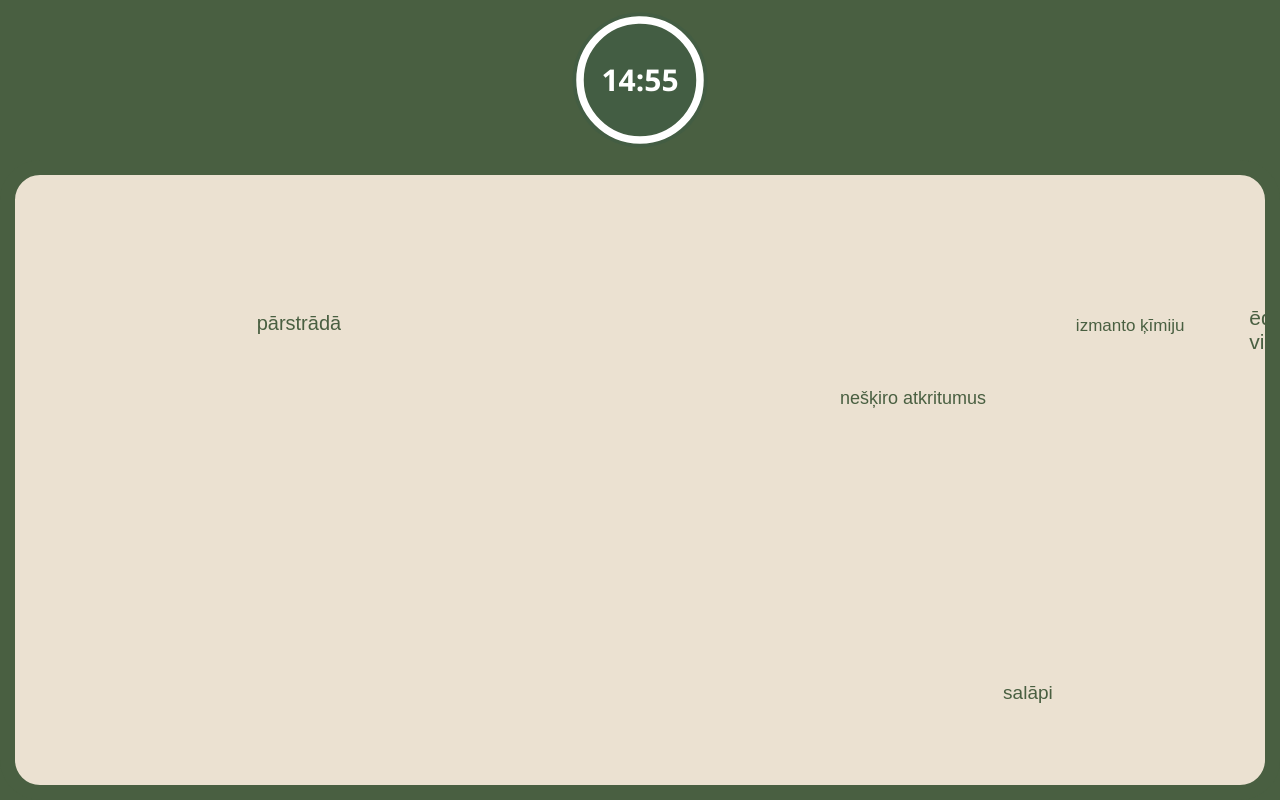
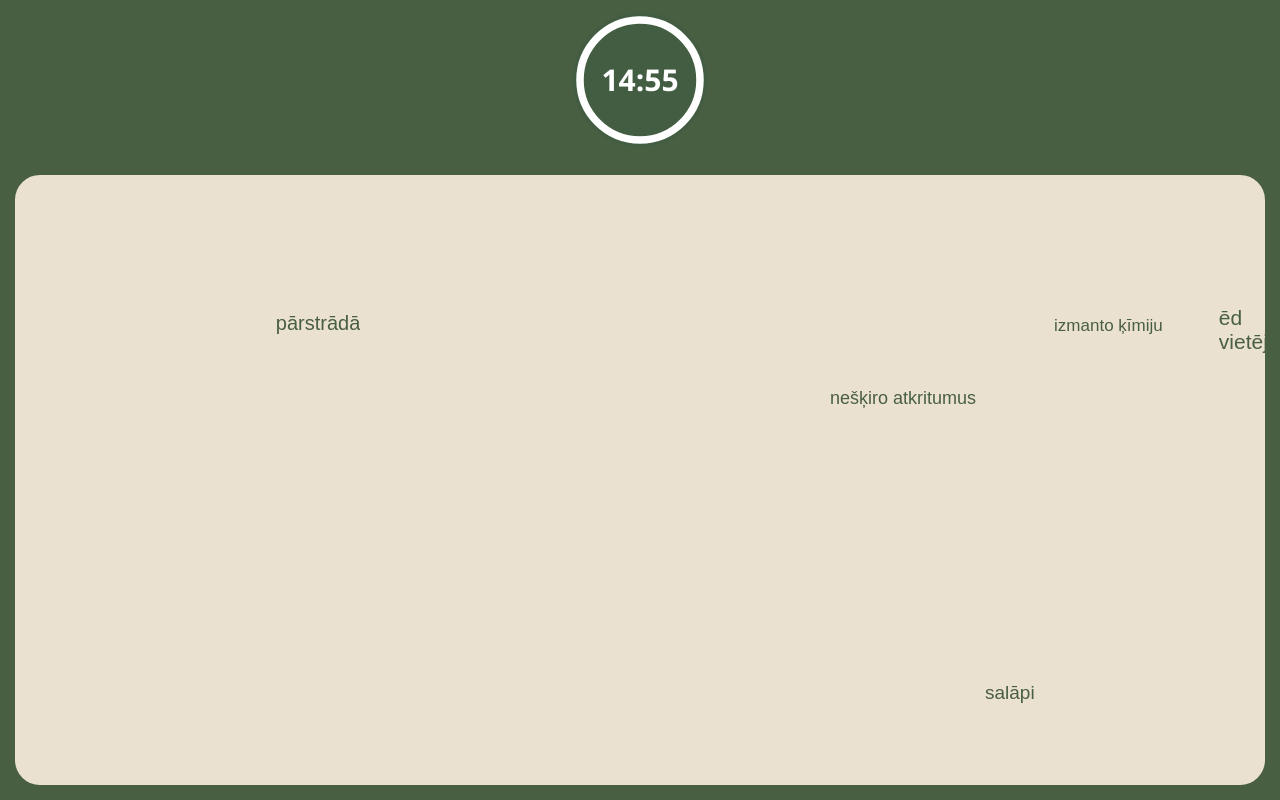
Before and after one commit to Devkeycrap/iegriez-pasauli, a Next.js app: page /game in a window 1280 px wide. Built offline with nearby package versions, Linux system fonts and the light colour scheme.

Commit message:
Merge branch 'mechanics' of https://github.com/Devkeycrap/iegriez-pasauli-entry into stage4

```diff
--- a/components/Words.component.tsx
+++ b/components/Words.component.tsx
@@ -82,7 +82,6 @@ export default class Words extends Component<MapProps> {
     }
 
     render() {
-        // Make sure the map loads with ssr set to false
         if (!this.state.inBrowser) {                                                        // Make sure if component loads in NoSSR mode
             return null;                                                                    // if doesnt, return null
         }
@@ -96,8 +95,10 @@ export default class Words extends Component<MapProps> {
             setInterval(() => setInterval(() => this.props.setStage(5), 6000), 5000);                       // 5s + 5s timer + 1s(for discreptencies), after goes to endscreen
         }, 5000);                                                                                           // final timer sum: 15s + 1s(for discreptencies)
 
-        return (
-            <div className={styles.backdrop} id="board" onClick={(e) => this.clickEvent(e)}/>                   // Return/Render our game canvas
-        )
+        return (                                                                            // Return html objects to be rendered
+            <div className={styles.backdrop} onClick={(e) => this.clickEvent(e)}>
+                <div className={styles.canvas} id="board"/>
+            </div>
+        )                                                                                   // /Return html objects to be rendered
     }
 }
--- a/styles/words.module.scss
+++ b/styles/words.module.scss
@@ -7,3 +7,10 @@
     height: 100%;
     width: 100%;
 }
+
+.canvas {
+    position: relative;
+    margin: 0 auto;
+    height: 100%;
+    width: 95%;
+}
```
